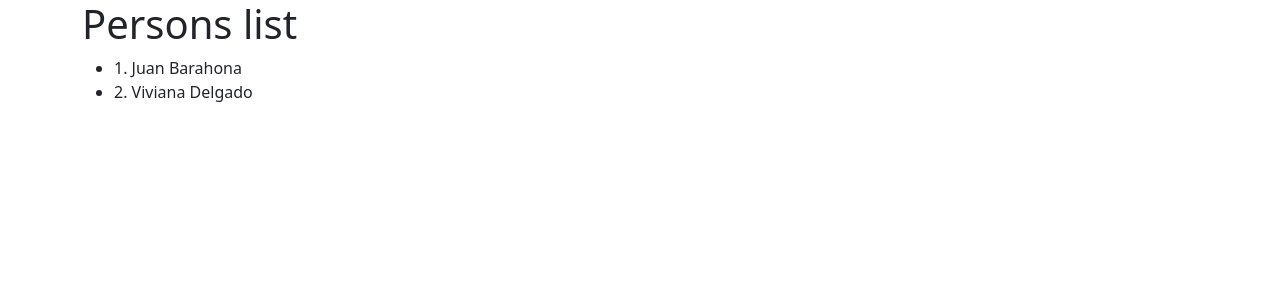
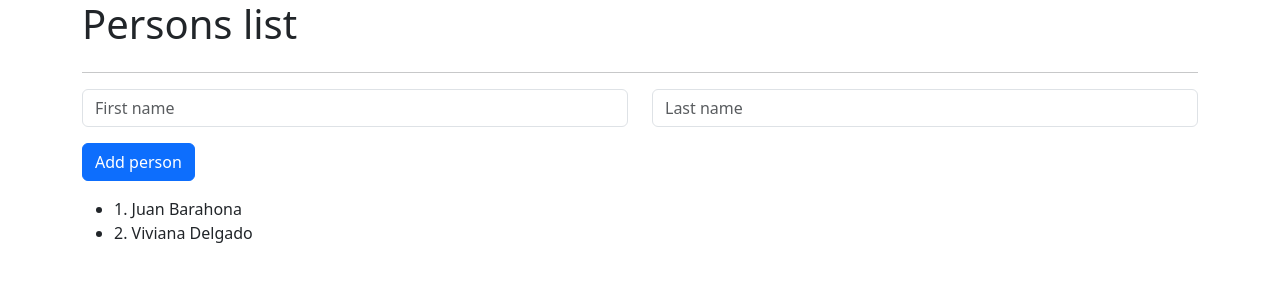
Before and after one commit to jfbarahonag/persons-list, an Angular app: page / in a window 1280 px wide. Shown: the top 300 px of the page. Built offline with nearby package versions, Linux system fonts and the light colour scheme.

Commit message:
Form to add persons was implemented

```diff
--- a/src/app/app.component.html
+++ b/src/app/app.component.html
@@ -1,7 +1,37 @@
 <section class="container">
   <div class="row">
-    <h1>Persons list</h1>
+    <h1>{{ title }}</h1>
   </div>
+  <hr />
+  <form class="form row">
+    <div class="col-lg-6 mb-3">
+      <label for="first-name" class="visually-hidden">First Name</label>
+      <input
+        class="form-control"
+        type="text"
+        name="first-name"
+        id="first-name"
+        placeholder="First name"
+        [(ngModel)]="inputPerson.first"
+      >
+    </div>
+    <div class="col-lg-6 mb-3">
+      <label for="last-name" class="visually-hidden">Last Name</label>
+      <input
+        class="form-control"
+        type="text"
+        name="last-name"
+        id="last-name"
+        placeholder="Last name"
+        [(ngModel)]="inputPerson.last"
+      >
+    </div>
+    <div class="col mb-3">
+      <button type="submit" class="btn btn-primary" (click)="addPerson()">
+        Add person
+      </button>
+    </div>
+  </form>
   <div class="row">
     <div class="col">
       <ul>
--- a/src/app/app.component.ts
+++ b/src/app/app.component.ts
@@ -1,5 +1,5 @@
 import { Component } from '@angular/core';
-import { Person } from './person.model';
+import { Person, IName, nameTemplate } from './person.model';
 
 @Component({
   selector: 'app-root',
@@ -7,9 +7,16 @@ import { Person } from './person.model';
   styleUrls: ['./app.component.css']
 })
 export class AppComponent {
-  title = 'persons-list';
+  title = 'Persons list';
   persons: Person[] = [
     new Person({ first: 'Juan', last: 'Barahona' }),
     new Person({ first: 'Viviana', last: 'Delgado' })
   ];
+
+  inputPerson: IName = { ...nameTemplate };
+
+  addPerson() {
+    this.persons.push(new Person(this.inputPerson))
+    this.inputPerson = { ...nameTemplate };
+  }
 }
--- a/src/app/person.model.ts
+++ b/src/app/person.model.ts
@@ -1,6 +1,11 @@
-interface IName {
+export interface IName {
   first: string
   last: string
+}
+
+export const nameTemplate: IName = {
+  first: '',
+  last: ''
 }
 
 export class Person {
```
